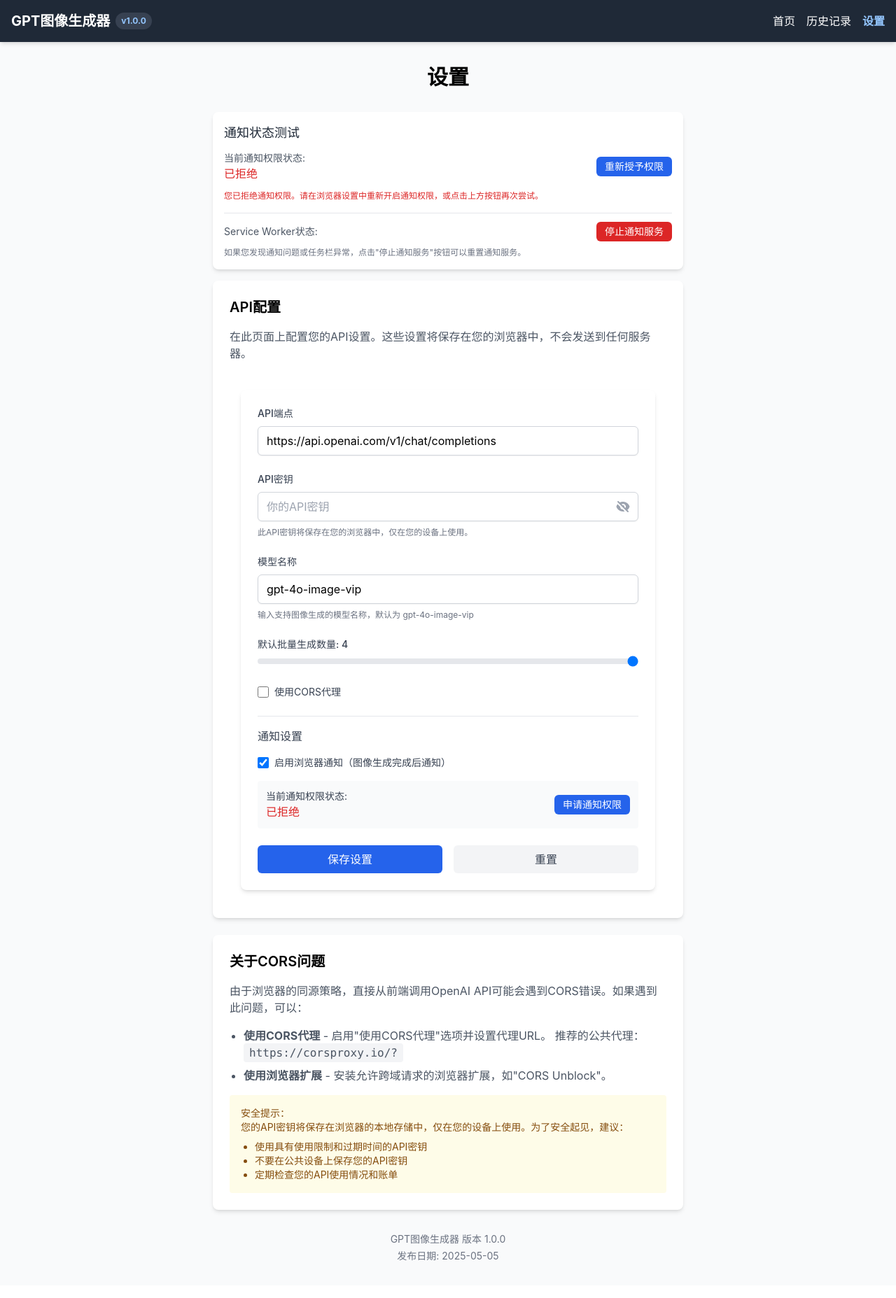
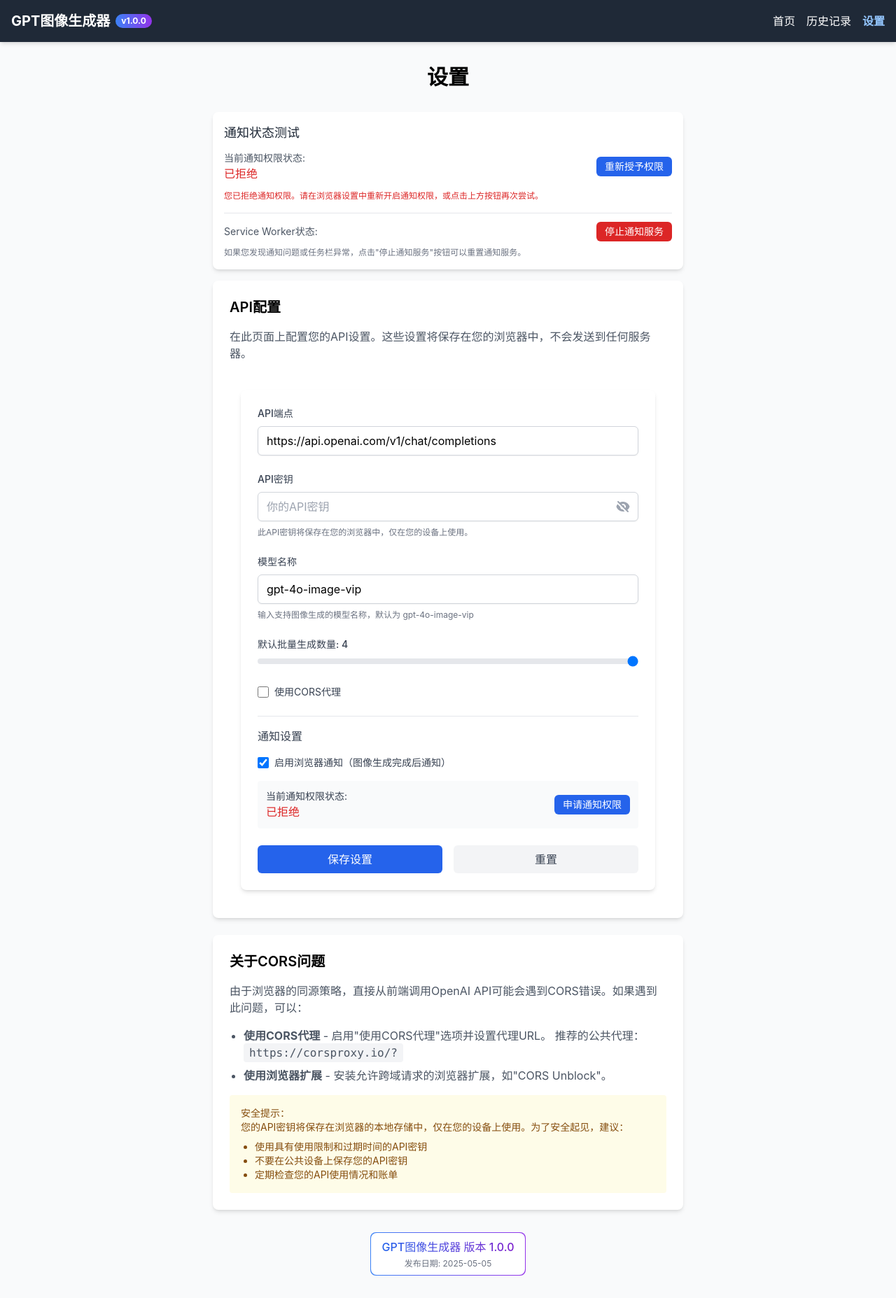
Before and after one commit to figozhu/gpt-image-web-client, a React (Vite) app: page /settings in a window 1280 px wide. Shown: the whole page at 70% size. Built offline with nearby package versions, Linux system fonts and the light colour scheme.

Commit message:
美化版本号显示

```diff
--- a/src/components/Header.jsx
+++ b/src/components/Header.jsx
@@ -11,7 +11,7 @@ const Header = () => {
       <div className="container mx-auto flex justify-between items-center">
         <div className="text-xl font-bold flex items-center">
           GPT图像生成器
-          <span className="ml-2 text-xs bg-gray-700 px-2 py-1 rounded-full text-blue-300">
+          <span className="ml-2 text-xs bg-gradient-to-r from-blue-500 to-purple-600 text-white px-2 py-0.5 rounded-full shadow-sm">
             {versionDisplay}
           </span>
         </div>
--- a/src/pages/Home.jsx
+++ b/src/pages/Home.jsx
@@ -329,7 +329,7 @@ const Home = () => {
       <main className="container mx-auto py-8 px-4">
         <h1 className="text-3xl font-bold text-center mb-8 flex items-center justify-center">
           GPT图像生成器
-          <span className="ml-2 text-sm bg-gray-200 px-2 py-1 rounded-full text-gray-600">
+          <span className="ml-2 text-xs bg-gradient-to-r from-blue-500 to-purple-600 text-white px-3 py-1 rounded-full shadow-sm transform hover:scale-105 transition-transform duration-300">
             {getVersionInfo().display}
           </span>
         </h1>
--- a/src/pages/Settings.jsx
+++ b/src/pages/Settings.jsx
@@ -53,9 +53,15 @@ const Settings = () => {
             </div>
           </div>
 
-          <div className="mt-8 text-center text-gray-500 text-sm">
-            <p>GPT图像生成器 版本 {version}</p>
-            <p className="mt-1">发布日期: {date}</p>
+          <div className="mt-8 text-center">
+            <div className="inline-block bg-gradient-to-r from-blue-500 to-purple-600 rounded-lg p-[1px]">
+              <div className="bg-white rounded-lg px-4 py-2">
+                <p className="text-transparent bg-clip-text bg-gradient-to-r from-blue-600 to-purple-700 font-medium">
+                  GPT图像生成器 版本 {version}
+                </p>
+                <p className="text-gray-500 text-xs mt-1">发布日期: {date}</p>
+              </div>
+            </div>
           </div>
         </div>
       </main>
```
